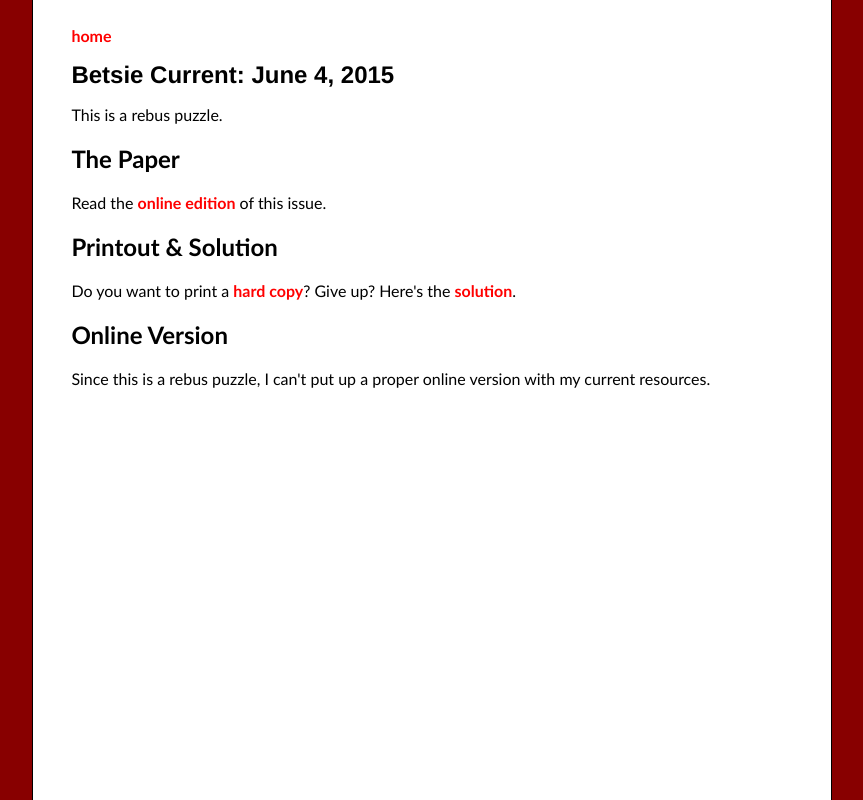
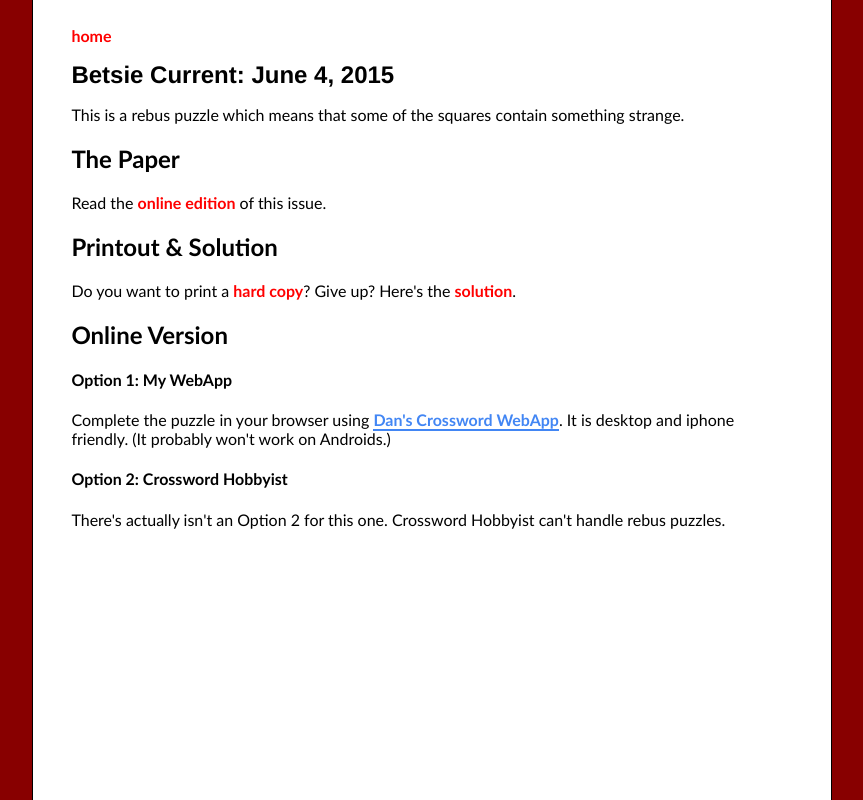
Before and after one commit to danflanagan8/dandecrosswords-betsie, a plain HTML site: page betsie_june042015.html in a window 1280 px wide. Shown: the whole page, without its empty margins (208-1071 px from the left). Drawn offline with Linux system fonts and the light colour scheme.

```diff
--- a/betsie_june042015.html
+++ b/betsie_june042015.html
@@ -18,7 +18,7 @@
          <h1>Betsie Current: June 4, 2015</h1>
 
          <p>
-         This is a rebus puzzle.
+         This is a rebus puzzle which means that some of the squares contain something strange.
          </p>
 
    		 <h2>The Paper</h2>
@@ -30,9 +30,11 @@
    		 <p>Do you want to print a <a href="betsie_june042015.pdf" target="_blank">hard copy</a>? Give up? Here's the <a href="betsie_june042015_solution.pdf" target="_blank">solution</a>.
    		 </p>
 
-   		 <h2>Online Version</h2>
-         <p>
-         Since this is a rebus puzzle, I can't put up a proper online version with my current resources.
+         <h2>Online Version</h2>
+         <h4>Option 1: My WebApp</h4>
+         <p>Complete the puzzle in your browser using <a class='webapp' href="/app/?puzzle=a3" target="_blank">Dan's Crossword WebApp</a>. It is desktop and iphone friendly. (It probably won't work on Androids.)</p>
+         <h4>Option 2: Crossword Hobbyist</h4>
+         <p>There's actually isn't an Option 2 for this one. Crossword Hobbyist can't handle rebus puzzles.
          </p>
 
       </div>
```
Also changed, not shown: betsie_august272015.html (+1 -1 lines), index.html (+5 -1 lines).
